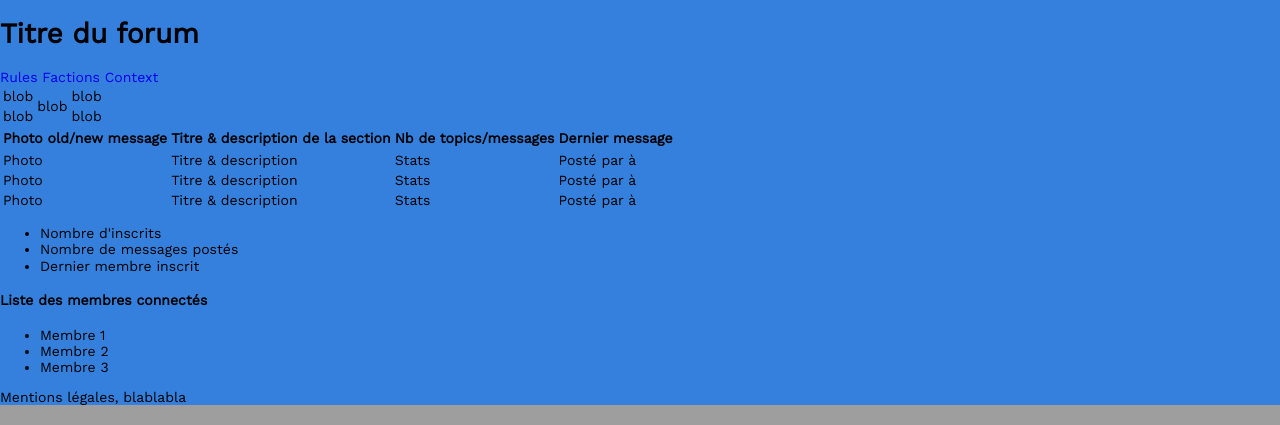
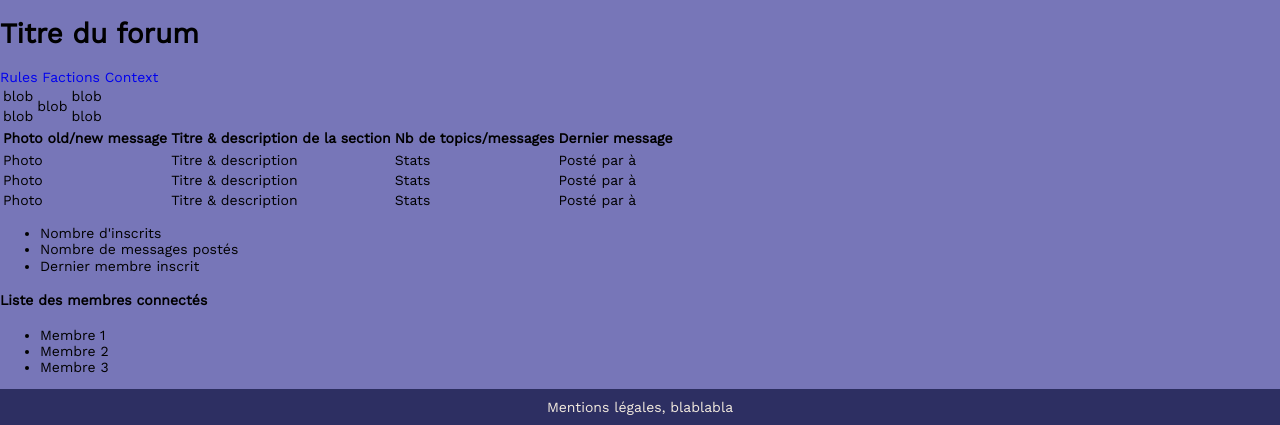
Before and after one commit to the-moominz/Forum, a PHP site: page / in a window 1280 px wide. Shown: the part 501-926 px from the top of the page. Run offline with PHP 8.4, Linux system fonts and the light colour scheme; some web fonts are replaced.

Commit message:
Add images + Update Scss file

```diff
--- a/css/sass/style.scss
+++ b/css/sass/style.scss
@@ -3,9 +3,10 @@
 
 $black: #2e2947;
 $white: #f3ebdf;
-$red: #f00346;
-$primary: #293c67;
-$backgroundColor: #3580dd;
+$pink: #DC28E3;
+$primary: #2D2F62;
+$backgroundColor: #7776B8;
+$padding: 20px;
 
 $globalFont: 'Work Sans';
 $titleFont: 'Megrim';
@@ -69,3 +70,17 @@
   font-size: 2rem;
   font-weight: bold;
 }
+
+
+
+
+/* Footer */
+footer {
+  /* structure */
+  padding: $padding - 10px;
+
+  /* presentation */
+  background-color: $primary;
+  text-align: center;
+  color: $white;
+}
--- a/css/style.css
+++ b/css/style.css
@@ -6,7 +6,7 @@
 }
 
 body {
-  background-color: #3580dd;
+  background-color: #7776B8;
   font-family: "Work Sans";
   font-size: 1.4rem;
 }
@@ -41,7 +41,7 @@
 .nav.navbar {
   /* structure */
   /* presentation */
-  background-color: #293c67;
+  background-color: #2D2F62;
 }
 
 #logo {
@@ -57,4 +57,14 @@
   font-weight: bold;
 }
 
+/* Footer */
+footer {
+  /* structure */
+  padding: 10px;
+  /* presentation */
+  background-color: #2D2F62;
+  text-align: center;
+  color: #f3ebdf;
+}
+
 /*# sourceMappingURL=style.css.map */
```
Also changed, not shown: img/bg.jpg (added), img/computer.png (added), img/frise.jpg (added), img/logo.png, img/pseudo.png (deleted), 1 other file.
